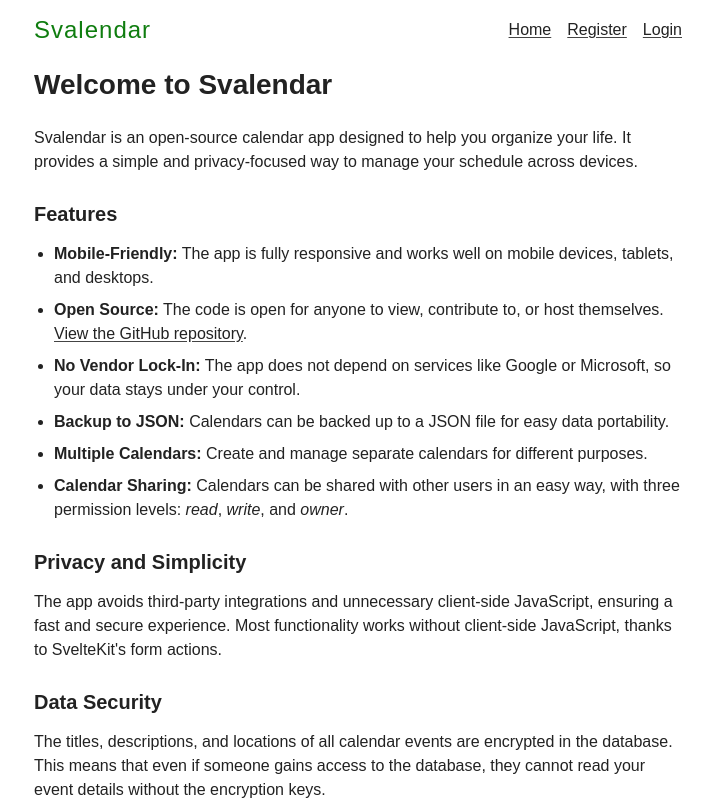
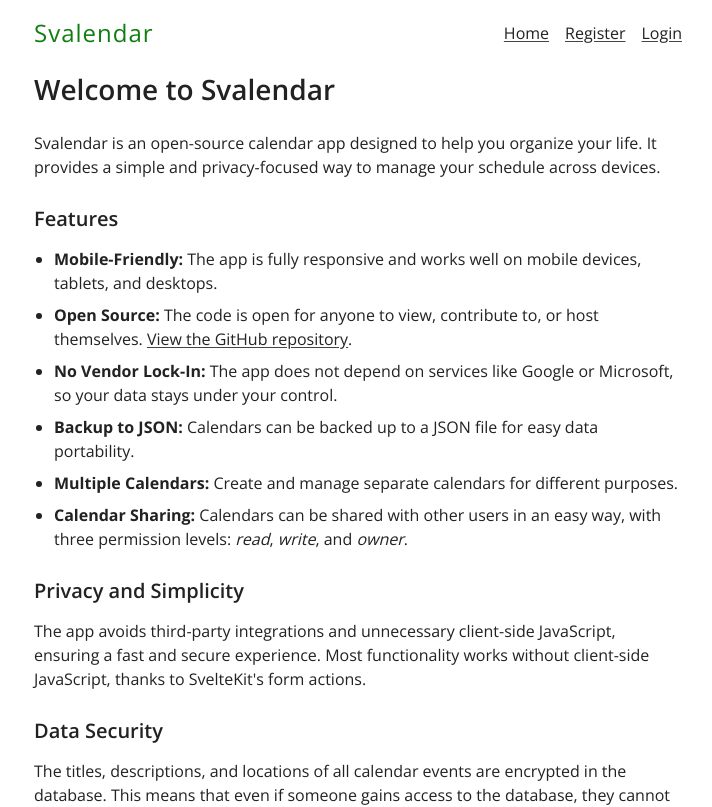
Before and after one commit to ScriptRaccoon/svalendar, a SvelteKit app: page / in a window 1280 px wide. Shown: the top 807 px of the page, without its empty margins (282-994 px from the left). Built offline with nearby package versions, Linux system fonts and the light colour scheme; no server answers.

Commit message:
use Open Sans font

```diff
--- a/src/app.html
+++ b/src/app.html
@@ -5,6 +5,13 @@
 		<link rel="icon" href="%sveltekit.assets%/favicon.png" />
 		<meta name="viewport" content="width=device-width, initial-scale=1" />
 		%sveltekit.head%
+		<link
+			rel="preload"
+			href="/fonts/Open_Sans/OpenSans-VariableFont_wdth,wght.ttf"
+			as="font"
+			type="font/ttf"
+			crossorigin="anonymous"
+		/>
 	</head>
 	<body data-sveltekit-preload-data="hover">
 		<script src="%sveltekit.assets%/js/theme.js"></script>
--- a/src/routes/app.css
+++ b/src/routes/app.css
@@ -1,3 +1,8 @@
+@font-face {
+	font-family: 'Open Sans';
+	src: url('/fonts/Open_Sans/OpenSans-VariableFont_wdth,wght.ttf') format('truetype');
+}
+
 * {
 	margin: 0;
 	padding: 0;
@@ -35,7 +40,7 @@
 }
 
 body {
-	font-family: Arial, Helvetica, sans-serif;
+	font-family: 'Open Sans', sans-serif;
 	line-height: 1.5;
 	background-color: var(--bg-color);
 	color: var(--font-color);
```
Also changed, not shown: static/fonts/Open_Sans/OFL.txt (added), static/fonts/Open_Sans/OpenSans-VariableFont_wdth,wght.ttf (added).
